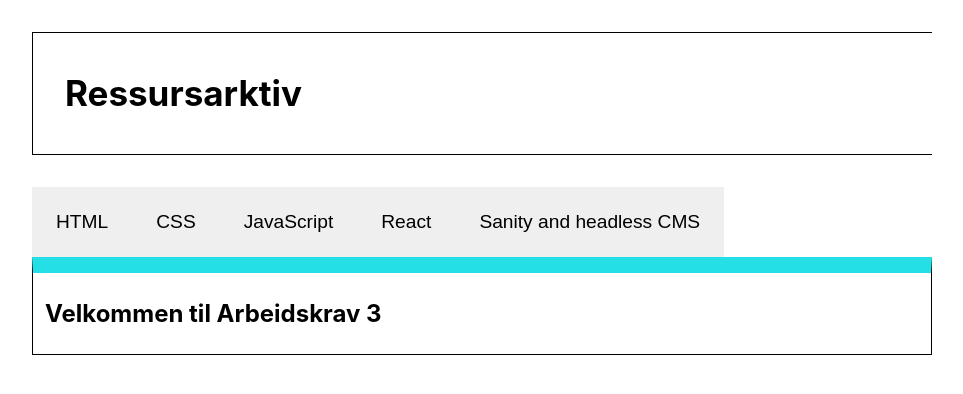
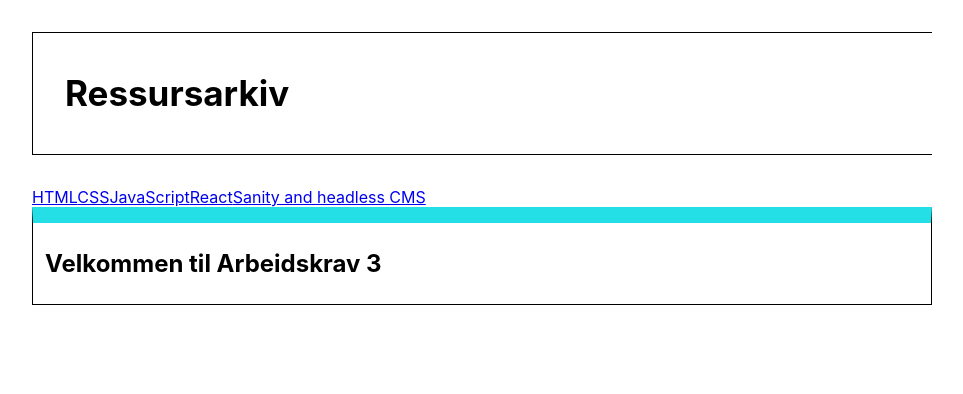
Before and after one commit to erikvs/uin23ak3_resourceapp_12-januar-, a React (Create React App) app: page / in a window 1280 px wide. Shown: the top 394 px of the page, without its empty margins (158-1121 px from the left). Built offline with nearby package versions, Linux system fonts and the light colour scheme.

Commit message:
Nav.js
Added nav component

```diff
--- a/src/App.js
+++ b/src/App.js
@@ -1,4 +1,5 @@
 import './StyleFolder/main.css';
+import Nav from './components/Nav';
 
 function App() {
   return (
@@ -6,19 +7,12 @@ function App() {
       <body>
 
 <header>
-    <h1>Ressursarktiv</h1>
+    <h1>Ressursarkiv</h1>
 </header>
 
 
 
-<nav class="container">
-  <button class="tablinks" id="HTMLKnapp">HTML</button>
-  <button class="tablinks" id="CSSKnapp">CSS</button>
-  <button class="tablinks" id="JavaKnapp">JavaScript</button>
-  <button class="tablinks" id="ReactKnapp">React</button>
-  <button class="tablinks" id="SanityKnapp">Sanity and headless CMS</button>
-
-</nav>
+<Nav />
 
 <main>
 
--- /dev/null
+++ b/src/components/Nav.js
@@ -0,0 +1,11 @@
+export default function Nav(){
+    return (
+        <nav>
+            <a href="html.html">HTML</a>
+            <a href="css.html">CSS</a>
+            <a href="javascript.html">JavaScript</a>
+            <a href="React.html">React</a>
+            <a href="sanity-and-headless-cms.html">Sanity and headless CMS</a>
+        </nav>
+    )
+}
```
